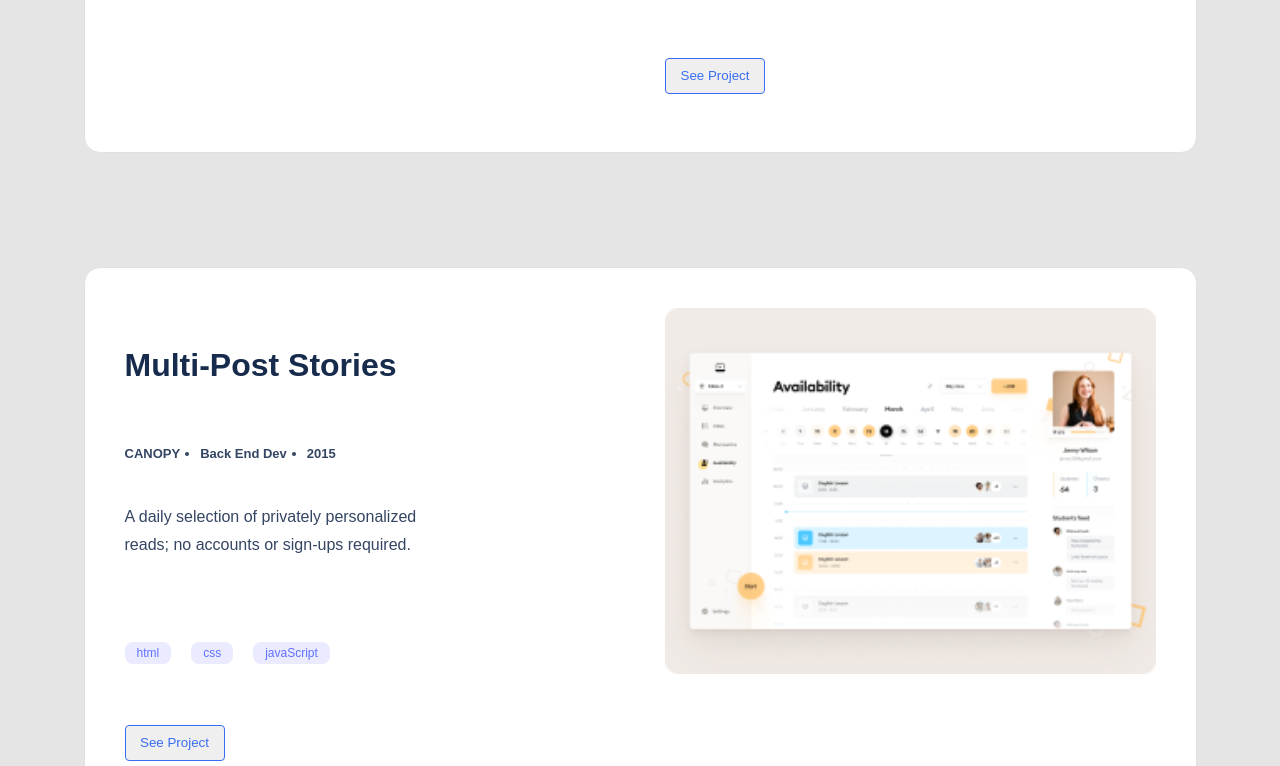
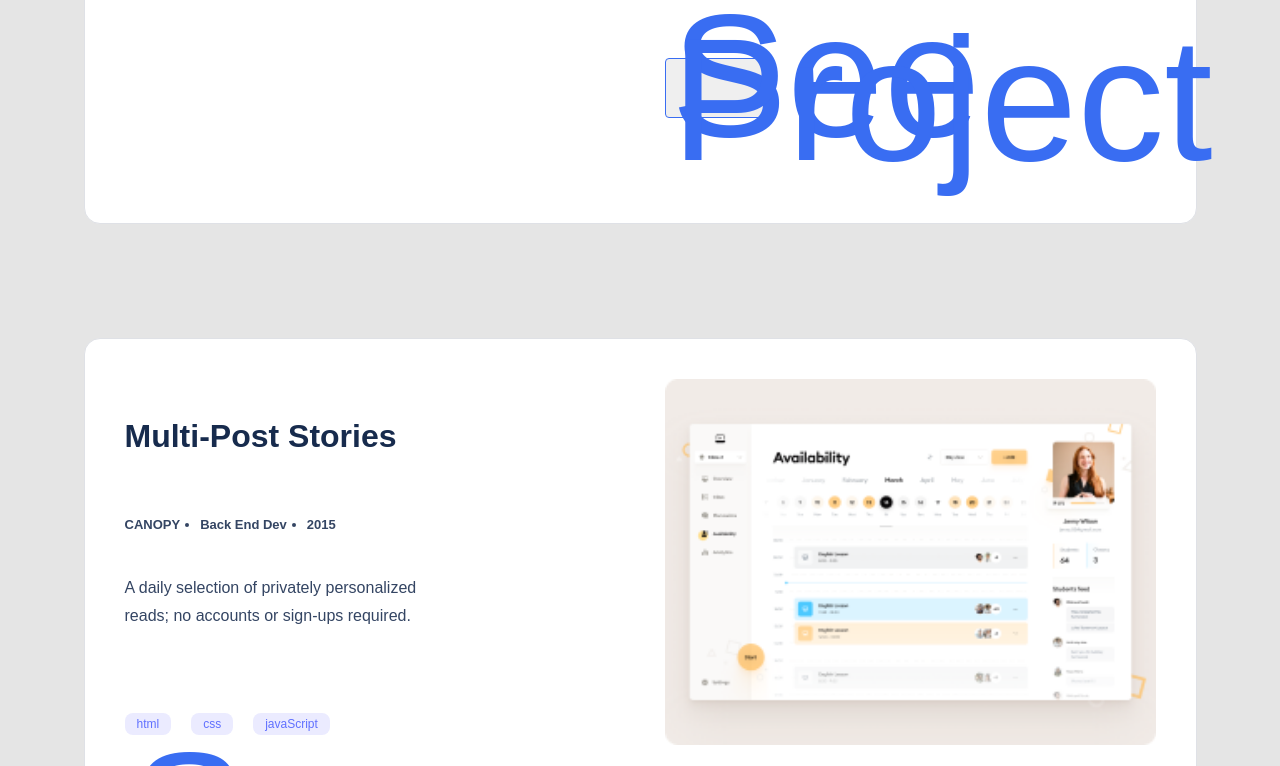
Before and after one commit to MarkoKermi/Portfolio-Website, a website: page index.html in a window 1280 px wide. Shown: the part 1280-2046 px from the top of the page. Drawn offline with Linux system fonts and the light colour scheme.

Commit message:
Fix Error linters

```diff
--- a/style.css
+++ b/style.css
@@ -248,7 +248,7 @@ textarea {
   size: 20px;
   width: 100px;
   line-height: 24px;
-  font-size: 174x;
+  font-size: 174px;
   padding: 5px;
   color: #396df2;
   border-radius: 4px;
```
